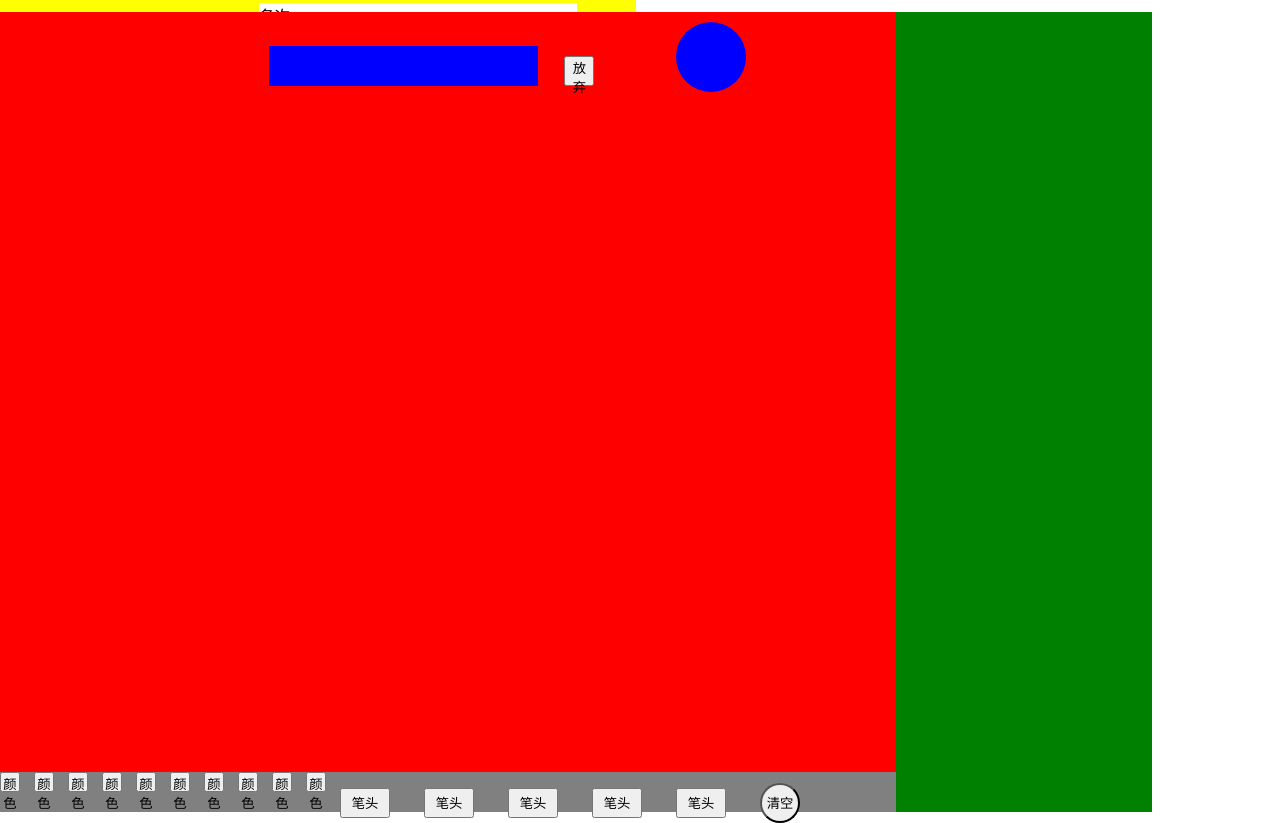
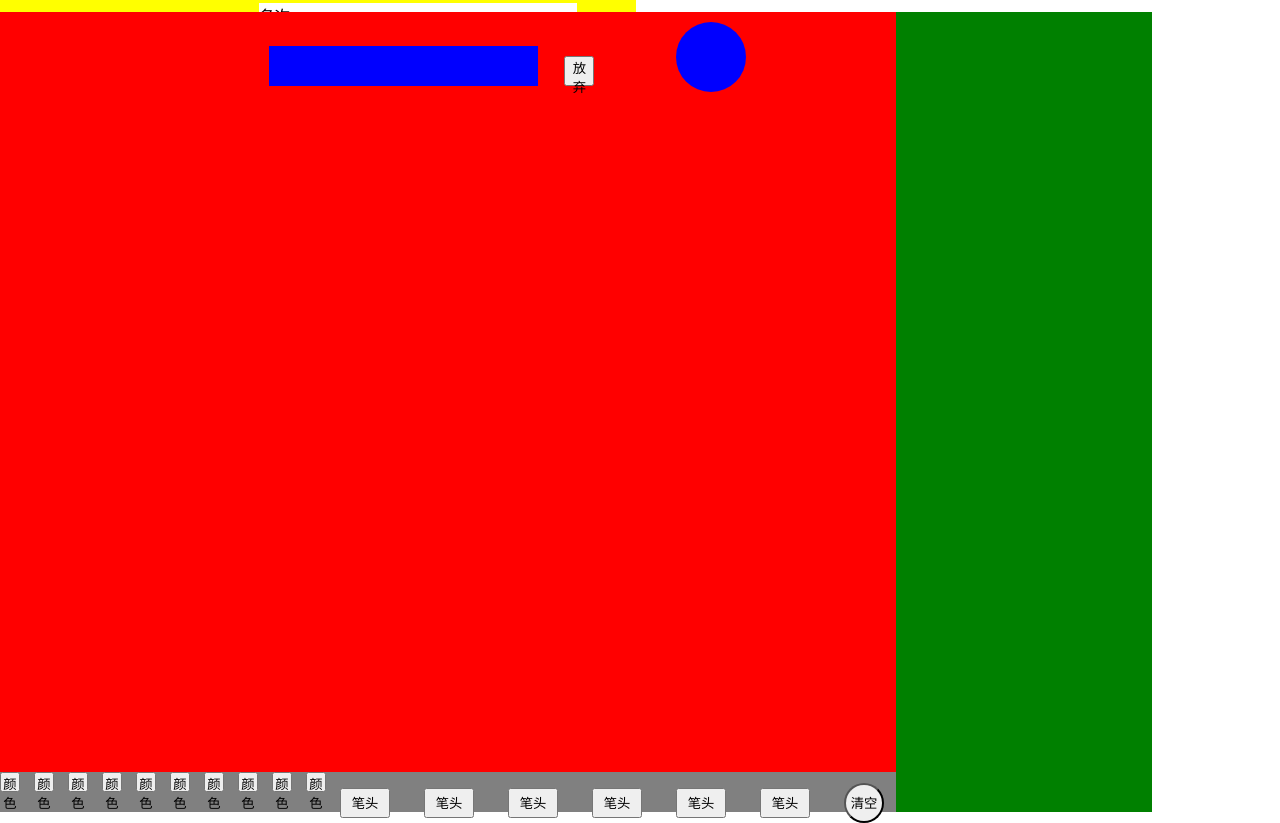
Before and after one commit to TeamOfUs/guess-and-draw, a website: page views/index.html in a window 1280 px wide. Shown: the part 788-1611 px from the top of the page. Drawn offline with Linux system fonts and the light colour scheme.

Commit message:
【Feature】test

```diff
--- a/views/index.html
+++ b/views/index.html
@@ -84,6 +84,7 @@
 			<button type="button" class="button-pen-type">笔头</button>
 			<button type="button" class="button-pen-type">笔头</button>
 			<button type="button" class="button-pen-type">笔头</button>
+			<button type="button" class="button-pen-type">笔头</button>
 
 			<button type="button" class="button-clear-type">清空</button>
 		</div>
```
